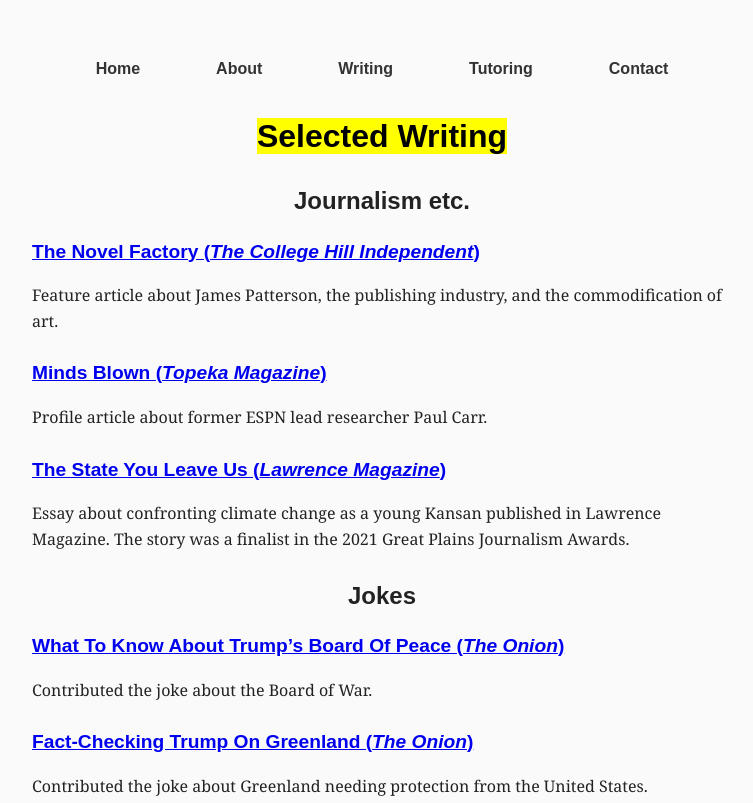
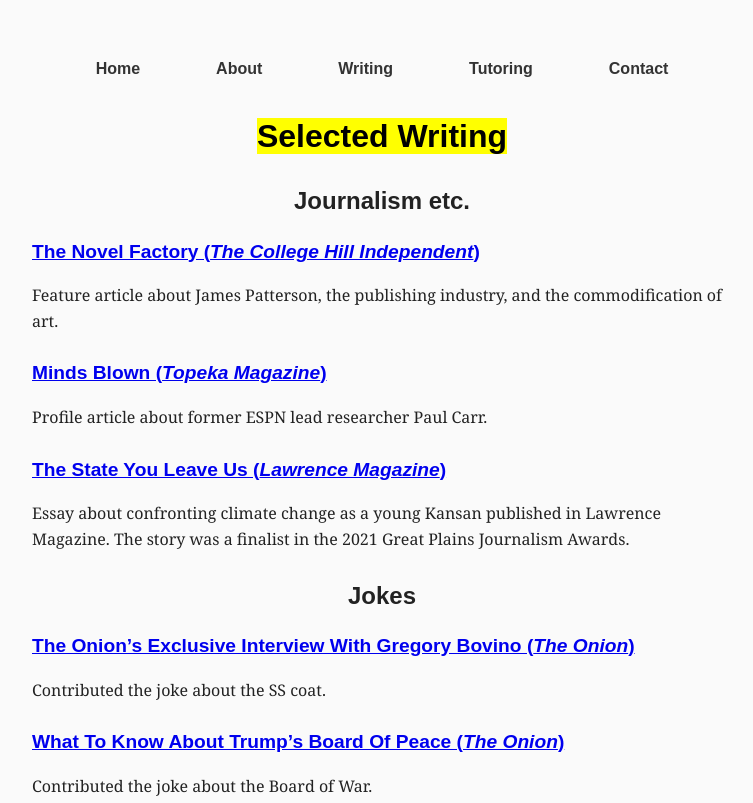
Before and after one commit to evan-mchenry/portfolio, a plain HTML site: page writing.html in a window 1280 px wide. Shown: the top 803 px of the page, without its empty margins (258-1011 px from the left). Drawn offline with Linux system fonts and the light colour scheme.

Commit message:
Update writing.html

```diff
--- a/writing.html
+++ b/writing.html
@@ -46,6 +46,11 @@
     </div>
 
     <h2>Jokes</h2>
+
+    <div class="piece">
+        <h2><a href="https://theonion.com/the-onions-exclusive-interview-with-gregory-bovino/" target="_blank">The Onion’s Exclusive Interview With Gregory Bovino (<em>The Onion</em>)</a></h2>
+        <p>Contributed the joke about the SS coat.</p>
+    </div>
 
     <div class="piece">
         <h2><a href="https://theonion.com/what-to-know-about-trumps-board-of-peace/" target="_blank">What To Know About Trump’s Board Of Peace (<em>The Onion</em>)</a></h2>
```
